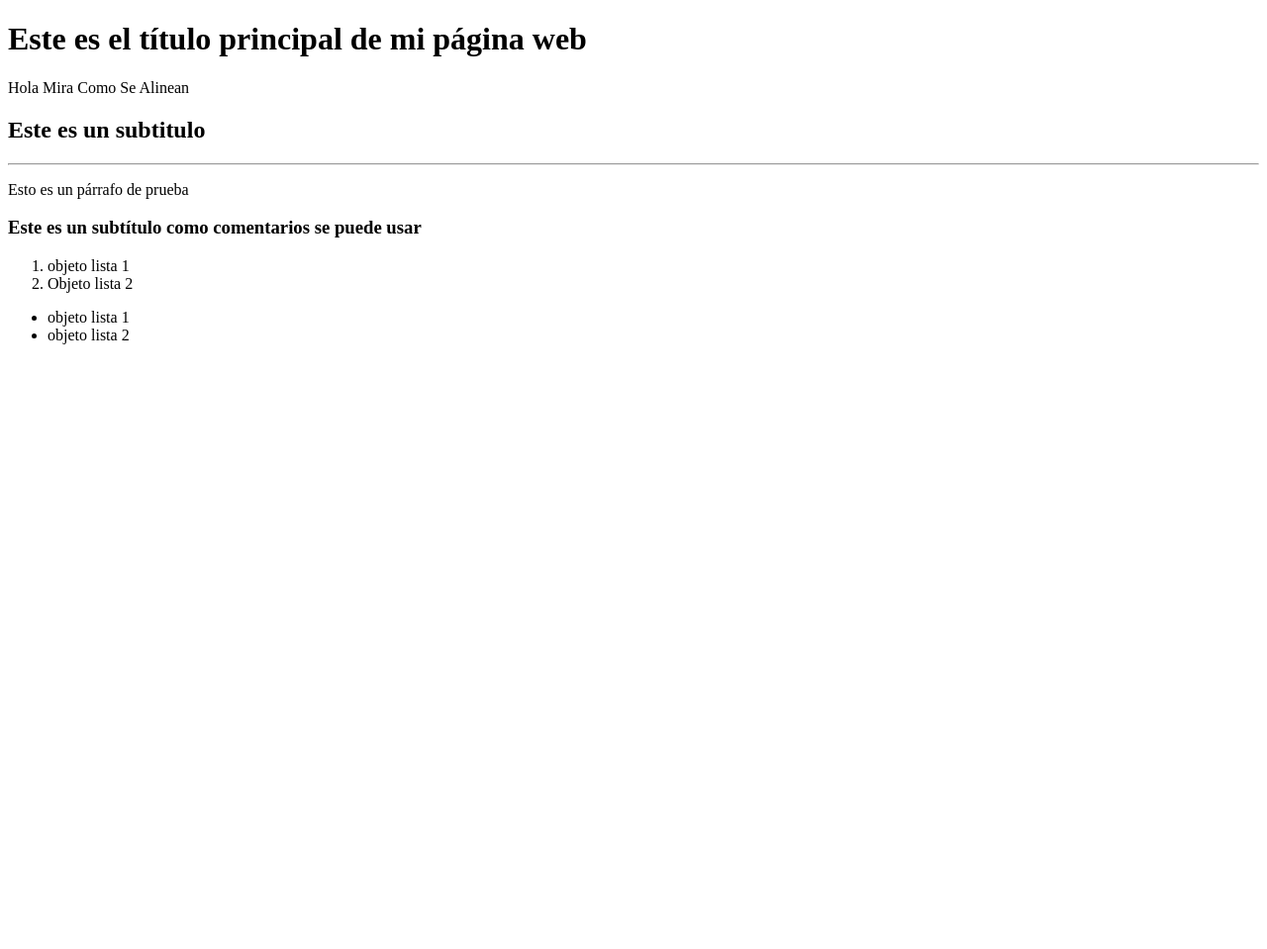
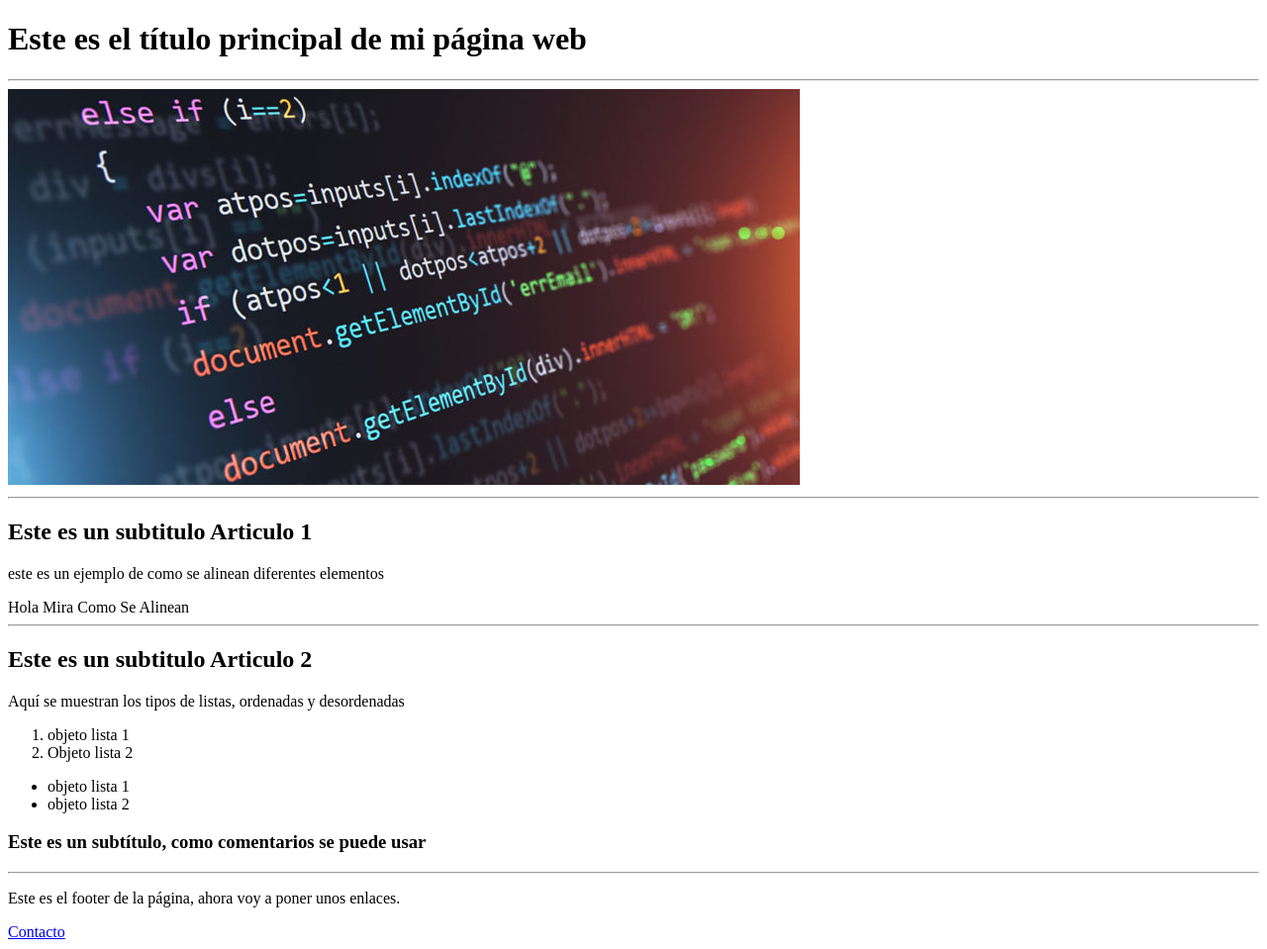
Before and after one commit to MendiCe/RepositorioHenry, a plain HTML site: page _CarpetaHenry_/index.html in a window 1280 px wide. Shown: the whole page at 99% size. Before the commit the page ends 800 px from the top, so only its background shows below. Drawn offline with Linux system fonts and the light colour scheme.

Commit message:
Actualization of pages.

```diff
--- a/_CarpetaHenry_/index.html
+++ b/_CarpetaHenry_/index.html
@@ -7,17 +7,29 @@
     <body>
         <header>
             <h1>Este es el título principal de mi página web</h1>
+            <hr>
+        </header>
+        <main>
 
+            <img src="./program.jpg" alt="">
+            <hr>
+            <section>
+                <article>
+                    <div>
+                        <h2>Este es un subtitulo Articulo 1</h2>
+                        <p>este es un ejemplo de como se alinean diferentes elementos</p>
                         <span>Hola</span>
                         <span>Mira</span>
                         <span>Como</span>
                         <span>Se</span>
                         <span>Alinean</span>
-
-            <h2>Este es un subtitulo</h2>
                         <hr>
-            <p>Esto es un párrafo de prueba</p>
-            <h3>Este es un subtítulo como comentarios se puede usar</h3>
+                    </div>
+                </article>
+                <article>
+                    <div>
+                        <h2>Este es un subtitulo Articulo 2</h2>
+                        <p>Aquí se muestran los tipos de listas, ordenadas y desordenadas</p>
                         <ol>
                             <li>objeto lista 1</li>
                             <li>Objeto lista 2</li>
@@ -26,7 +38,15 @@
                             <li>objeto lista 1</li>
                             <li>objeto lista 2</li>
                         </ul>
-
-        </header>
+                        <h3>Este es un subtítulo, como comentarios se puede usar</h3>
+                        <hr>
+                    </div>
+                </article>
+            </section>
+        </main>
+        <footer>
+            <p>Este es el footer de la página, ahora voy a poner unos enlaces.</p>
+            <a href="./Contacto.html">Contacto</a>
+        </footer>
     </body>
 </html>
```
Also changed, not shown: _CarpetaHenry_/Contacto.html (+20 -0 lines). Lines whose indentation alone changed are shown as unchanged.
